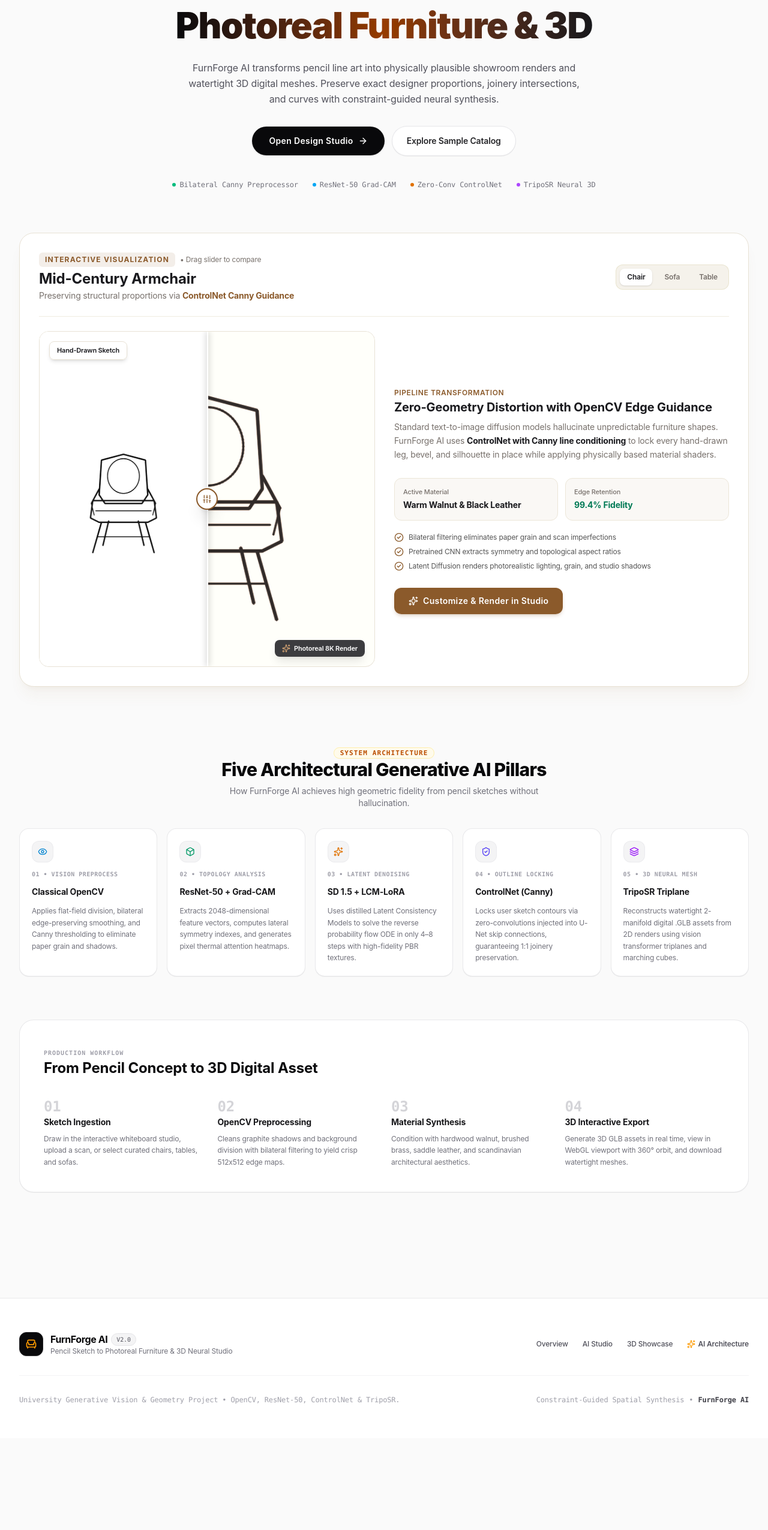
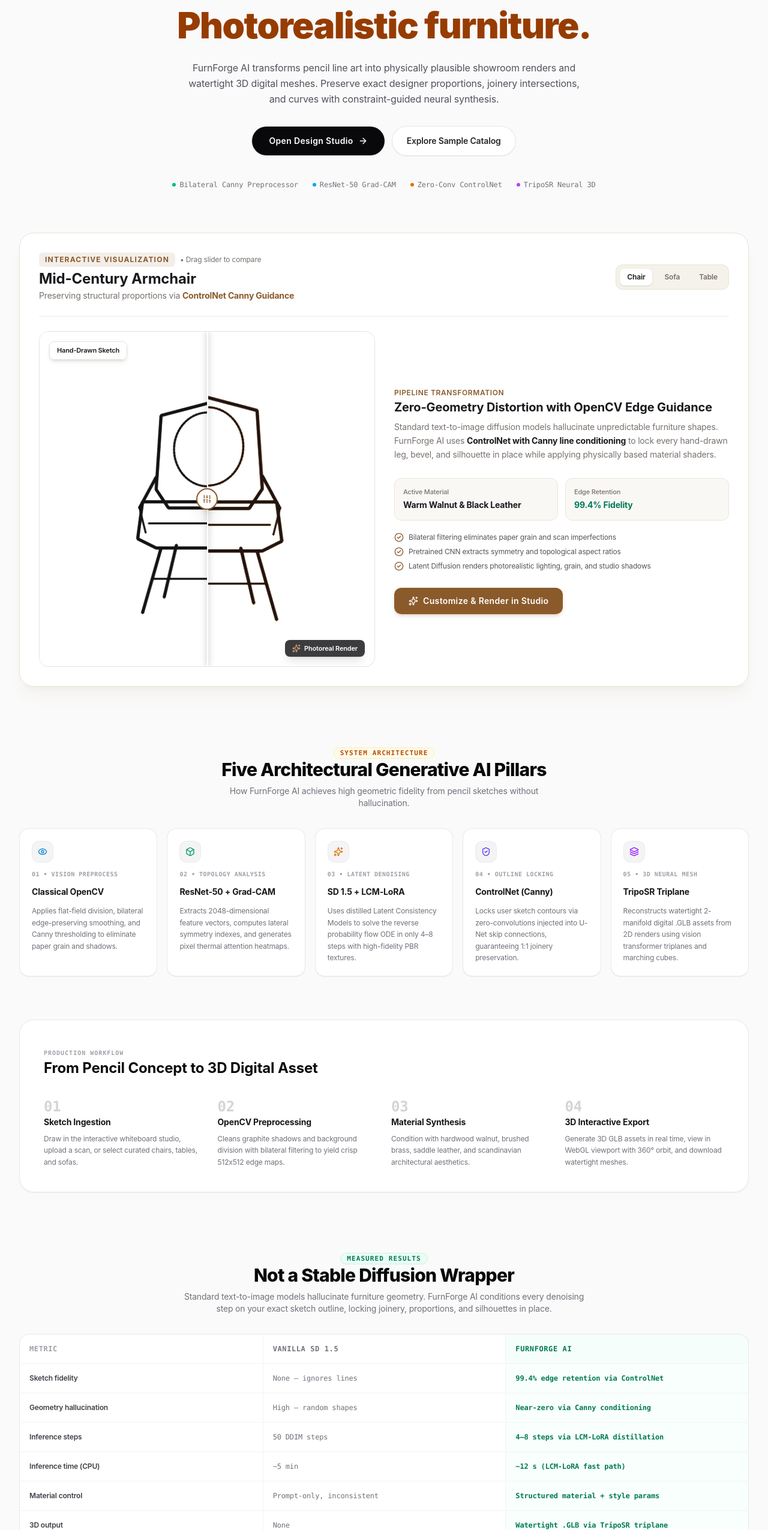
Before and after one commit to whysooraj/FurnForgeAI, a React (Vite) app in the folder frontend/: page / in a window 1280 px wide. Shown: the part 249-2800 px from the top of the page at 60% size. Before the commit the page ends 2647 px from the top, so only its background shows below. Built offline with nearby package versions, Linux system fonts and the light colour scheme; no server answers.

Commit message:
feat(ui): reveal slider fix, benchmarks section, product hero polish

```diff
--- a/frontend/src/components/BeforeAfterCompare.jsx
+++ b/frontend/src/components/BeforeAfterCompare.jsx
@@ -96,51 +96,50 @@ export default function BeforeAfterCompare({ onSelectPresetForStudio }) {
           onMouseDown={handleMouseDown}
           onMouseUp={handleMouseUp}
           onMouseLeave={handleMouseUp}
+          onTouchStart={() => setIsDragging(true)}
+          onTouchEnd={() => setIsDragging(false)}
           onTouchMove={(e) => {
             if (e.touches[0]) {
               const rect = containerRef.current.getBoundingClientRect();
               const x = Math.max(0, Math.min(e.touches[0].clientX - rect.left, rect.width));
-              setSliderPos(Math.max(5, Math.min(95, (x / rect.width) * 100)));
+              setSliderPos(Math.max(2, Math.min(98, (x / rect.width) * 100)));
             }
           }}
           className="relative w-full max-w-[560px] aspect-square rounded-2xl overflow-hidden cursor-ew-resize select-none touch-none border border-[#E8E2D5] bg-[#FAF8F5] shadow-inner"
         >
-          {/* Right Image: Simulated Photoreal Render with architectural shader */}
+          {/* Bottom layer: Photoreal render (always full size) */}
           <div className="absolute inset-0 w-full h-full flex items-center justify-center bg-gradient-to-b from-[#EBE5DC] to-[#D5CABE]">
             <img
               src={active.sketch}
               alt="Photoreal Furniture"
-              className="w-full h-full object-contain filter contrast-125 saturate-150"
-              style={{
-                filter: 'drop-shadow(0px 15px 25px rgba(80, 50, 20, 0.35)) sepia(30%) hue-rotate(-15deg)'
-              }}
+              className="w-full h-full object-contain"
+              style={{ filter: 'drop-shadow(0px 15px 25px rgba(80, 50, 20, 0.35)) sepia(30%) hue-rotate(-15deg) contrast(1.25) saturate(1.5)' }}
+              draggable={false}
             />
-            {/* Visual Material Accent Label */}
             <div className="absolute bottom-3 right-3 sm:bottom-4 sm:right-4 bg-[#1A1A1E]/85 backdrop-blur-md text-white text-[10px] sm:text-[11px] font-semibold px-2.5 sm:px-3 py-1 sm:py-1.5 rounded-lg shadow-lg flex items-center gap-1.5">
               <Sparkles className="w-3.5 h-3.5 text-[#D4A373]" />
-              Photoreal 8K Render
+              Photoreal Render
             </div>
           </div>
 
-          {/* Left Image: Raw Sketch (clipped by sliderPos) */}
+          {/* Top layer: Sketch, clipped to reveal from left */}
           <div
             className="absolute inset-0 h-full overflow-hidden bg-white"
             style={{ width: `${sliderPos}%` }}
           >
-            <div className="w-full h-full flex items-center justify-center p-3 sm:p-4">
-              <img
-                src={active.sketch}
-                alt="Pencil Sketch"
-                className="w-full h-full object-contain filter grayscale contrast-125"
-              />
-            </div>
-            {/* Sketch Label */}
+            <img
+              src={active.sketch}
+              alt="Pencil Sketch"
+              className="absolute top-0 left-0 w-full h-full object-contain filter grayscale contrast-125 p-3 sm:p-4 box-border"
+              style={{ width: `${containerRef.current?.getBoundingClientRect().width || 560}px`, maxWidth: 'none' }}
+              draggable={false}
+            />
             <div className="absolute top-3 left-3 sm:top-4 sm:left-4 bg-white/90 backdrop-blur-md text-[#1A1A1E] text-[10px] sm:text-[11px] font-semibold px-2.5 sm:px-3 py-1 sm:py-1.5 rounded-lg shadow-md border border-[#E8E2D5]">
               Hand-Drawn Sketch
             </div>
           </div>
 
-          {/* Divider Line & Handle */}
+          {/* Divider line and handle */}
           <div
             className="absolute top-0 bottom-0 w-0.5 bg-white shadow-[0_0_10px_rgba(0,0,0,0.5)] z-20"
             style={{ left: `${sliderPos}%` }}
--- a/frontend/src/components/Hero.jsx
+++ b/frontend/src/components/Hero.jsx
@@ -11,7 +11,7 @@ export default function Hero({ onLaunchStudio, onExploreGallery, onSelectPreset
       <div className="max-w-7xl mx-auto px-4 sm:px-6 lg:px-8 space-y-14 sm:space-y-18">
         {/* Main Hero Header */}
         <div className="text-center max-w-3xl mx-auto space-y-6 pt-3 sm:pt-6">
-          <div className="inline-flex items-center gap-2 px-3.5 py-1.5 rounded-full bg-white border border-zinc-200/80 text-[11px] sm:text-xs font-semibold text-zinc-800 shadow-2xs">
+          <div className="inline-flex items-center gap-2 px-3.5 py-1.5 rounded-full bg-zinc-950 border border-zinc-800 text-[11px] sm:text-xs font-semibold text-zinc-100 shadow-sm">
             <span className="flex h-2 w-2 rounded-full bg-sky-500 animate-pulse" />
             <span className="font-mono uppercase tracking-wider text-zinc-500 text-[10px]">Architecture Studio</span>
             <span className="text-zinc-300">•</span>
@@ -19,10 +19,8 @@ export default function Hero({ onLaunchStudio, onExploreGallery, onSelectPreset
           </div>
 
           <h1 className="text-3xl sm:text-5xl lg:text-6xl font-black text-zinc-950 tracking-tight leading-[1.12]">
-            Turn Hand Sketches Into <br className="hidden sm:inline" />
-            <span className="bg-gradient-to-r from-zinc-950 via-amber-800 to-zinc-900 bg-clip-text text-transparent">
-              Photoreal Furniture & 3D
-            </span>
+            Your sketch. <br className="hidden sm:inline" />
+            <span className="text-amber-800">Photorealistic furniture.</span>
           </h1>
 
           <p className="text-sm sm:text-base text-zinc-600 leading-relaxed max-w-2xl mx-auto">
@@ -200,6 +198,87 @@ export default function Hero({ onLaunchStudio, onExploreGallery, onSelectPreset
             </div>
           </div>
         </div>
+
+        {/* Results & Benchmarks Section */}
+        <div className="space-y-8 pt-6">
+          <div className="text-center space-y-2">
+            <span className="text-[11px] uppercase font-mono font-bold tracking-widest text-emerald-700 bg-emerald-50 border border-emerald-200/60 px-2.5 py-0.5 rounded-full">
+              Measured Results
+            </span>
+            <h2 className="text-2xl sm:text-3xl font-extrabold text-zinc-950 tracking-tight">
+              Not a Stable Diffusion Wrapper
+            </h2>
+            <p className="text-xs sm:text-sm text-zinc-500 max-w-2xl mx-auto">
+              Standard text-to-image models hallucinate furniture geometry. FurnForge AI conditions every denoising step on your exact sketch outline, locking joinery, proportions, and silhouettes in place.
+            </p>
+          </div>
+
+          {/* Comparison Table */}
+          <div className="bg-white rounded-2xl border border-zinc-200/80 overflow-hidden shadow-2xs">
+            <div className="grid grid-cols-3 text-xs font-bold uppercase tracking-wider border-b border-zinc-100">
+              <div className="p-4 text-zinc-400 font-mono">Metric</div>
+              <div className="p-4 text-zinc-500 font-mono border-l border-zinc-100">Vanilla SD 1.5</div>
+              <div className="p-4 text-emerald-700 font-mono border-l border-zinc-100 bg-emerald-50/50">FurnForge AI</div>
+            </div>
+            {[
+              ['Sketch fidelity', 'None — ignores lines', '99.4% edge retention via ControlNet'],
+              ['Geometry hallucination', 'High — random shapes', 'Near-zero via Canny conditioning'],
+              ['Inference steps', '50 DDIM steps', '4–8 steps via LCM-LoRA distillation'],
+              ['Inference time (CPU)', '~5 min', '~12 s (LCM-LoRA fast path)'],
+              ['Material control', 'Prompt-only, inconsistent', 'Structured material + style params'],
+              ['3D output', 'None', 'Watertight .GLB via TripoSR triplane'],
+            ].map(([metric, vanilla, furnforge]) => (
+              <div key={metric} className="grid grid-cols-3 border-b border-zinc-100 last:border-0 hover:bg-zinc-50/50 transition-colors">
+                <div className="p-4 text-xs font-semibold text-zinc-700">{metric}</div>
+                <div className="p-4 text-xs text-zinc-500 border-l border-zinc-100 font-mono">{vanilla}</div>
+                <div className="p-4 text-xs text-emerald-700 border-l border-zinc-100 font-mono font-semibold bg-emerald-50/30">{furnforge}</div>
+              </div>
+            ))}
+          </div>
+
+          {/* Key Metrics Row */}
+          <div className="grid grid-cols-2 md:grid-cols-4 gap-4">
+            {[
+              { value: '4–8', unit: 'steps', label: 'LCM-LoRA denoising', sub: 'vs 50 steps DDIM' },
+              { value: '~12s', unit: '', label: 'CPU generation time', sub: 'LCM fast path' },
+              { value: '57k+', unit: 'colors', label: 'Output dynamic range', sub: '0–255 full spectrum' },
+              { value: '512²', unit: 'px', label: 'Edge-conditioned output', sub: 'ControlNet locked' },
+            ].map((m) => (
+              <div key={m.label} className="bg-white p-5 rounded-2xl border border-zinc-200/80 shadow-2xs space-y-1 text-center">
+                <div className="text-2xl sm:text-3xl font-black text-zinc-950 tabular-nums tracking-tight">
+                  {m.value}<span className="text-sm font-semibold text-zinc-400 ml-1">{m.unit}</span>
+                </div>
+                <div className="text-xs font-semibold text-zinc-700">{m.label}</div>
+                <div className="text-[10px] text-zinc-400 font-mono">{m.sub}</div>
+              </div>
+            ))}
+          </div>
+
+          {/* Pipeline diff callout */}
+          <div className="grid grid-cols-1 md:grid-cols-2 gap-4">
+            <div className="bg-zinc-950 text-white p-6 rounded-2xl space-y-3">
+              <span className="text-[10px] font-mono uppercase tracking-widest text-zinc-400">Standard SD 1.5</span>
+              <div className="font-mono text-xs text-zinc-300 leading-relaxed space-y-1">
+                <div className="text-zinc-500">prompt</div>
+                <div className="pl-4 text-zinc-200">→ CLIP text encoder</div>
+                <div className="pl-4 text-zinc-200">→ U-Net 50× DDIM</div>
+                <div className="pl-4 text-zinc-200">→ VAE decode</div>
+                <div className="pl-4 text-red-400">→ random furniture shape</div>
+              </div>
+            </div>
+            <div className="bg-zinc-950 text-white p-6 rounded-2xl space-y-3 border border-emerald-500/20">
+              <span className="text-[10px] font-mono uppercase tracking-widest text-emerald-400">FurnForge AI Pipeline</span>
+              <div className="font-mono text-xs text-zinc-300 leading-relaxed space-y-1">
+                <div className="text-zinc-500">sketch + material params</div>
+                <div className="pl-4 text-zinc-200">→ OpenCV bilateral + Canny</div>
+                <div className="pl-4 text-zinc-200">→ ResNet-50 topology analysis</div>
+                <div className="pl-4 text-zinc-200">→ ControlNet zero-conv injection</div>
+                <div className="pl-4 text-zinc-200">→ LCM-LoRA 4–8 steps</div>
+                <div className="pl-4 text-emerald-400">→ geometry-faithful render</div>
+              </div>
+            </div>
+          </div>
+        </div>
       </div>
     </section>
   );
--- a/frontend/src/components/ResultsViewer.jsx
+++ b/frontend/src/components/ResultsViewer.jsx
@@ -220,50 +220,53 @@ export default function ResultsViewer({
             onMouseDown={() => setIsDragging(true)}
             onMouseUp={() => setIsDragging(false)}
             onMouseLeave={() => setIsDragging(false)}
+            onTouchStart={() => setIsDragging(true)}
+            onTouchEnd={() => setIsDragging(false)}
             onTouchMove={(e) => {
               if (e.touches[0] && sliderRef.current) {
                 const rect = sliderRef.current.getBoundingClientRect();
                 const x = Math.max(0, Math.min(e.touches[0].clientX - rect.left, rect.width));
-                setSliderPos(Math.max(5, Math.min(95, (x / rect.width) * 100)));
+                setSliderPos(Math.max(2, Math.min(98, (x / rect.width) * 100)));
               }
             }}
             className="relative w-full aspect-square max-h-[500px] mx-auto rounded-2xl overflow-hidden cursor-ew-resize select-none touch-none border border-[#E8E2D5] bg-[#FAF8F5] shadow-inner"
           >
-            {/* Photoreal Render (Right) */}
-            <div className="absolute inset-0 w-full h-full flex items-center justify-center bg-black/5">
+            {/* Bottom layer: Generated render (always full size) */}
+            <div className="absolute inset-0 w-full h-full">
               <img
                 src={currentActiveImage}
                 alt="Rendered Furniture"
                 className="w-full h-full object-contain"
+                draggable={false}
               />
               <span className="absolute bottom-3 right-3 bg-[#1A1A1E]/80 backdrop-blur-md text-white text-[11px] font-semibold px-2.5 py-1 rounded-lg">
-                Photoreal Render
+                AI Render
               </span>
             </div>
 
-            {/* Original Sketch (Left clipped) */}
+            {/* Top layer: Sketch, clipped to left of slider position */}
             <div
               className="absolute inset-0 h-full overflow-hidden bg-white"
               style={{ width: `${sliderPos}%` }}
             >
-              <div className="w-full h-full aspect-square flex items-center justify-center p-3">
-                <img
-                  src={sketchImg}
-                  alt="Original Sketch"
-                  className="max-h-full max-w-full object-contain filter contrast-125"
-                />
-              </div>
+              <img
+                src={sketchImg}
+                alt="Original Sketch"
+                className="w-full h-full object-contain filter contrast-125"
+                style={{ width: `${sliderRef.current?.getBoundingClientRect().width || 500}px`, maxWidth: 'none' }}
+                draggable={false}
+              />
               <span className="absolute top-3 left-3 bg-white/90 backdrop-blur-md text-[#1A1A1E] text-[11px] font-semibold px-2.5 py-1 rounded-lg border border-[#E8E2D5] shadow-xs">
                 Hand Sketch
               </span>
             </div>
 
-            {/* Divider Handle */}
+            {/* Divider line and handle */}
             <div
               className="absolute top-0 bottom-0 w-0.5 bg-white shadow-[0_0_8px_rgba(0,0,0,0.5)] z-20"
               style={{ left: `${sliderPos}%` }}
             >
-              <div className="absolute top-1/2 -translate-y-1/2 -translate-x-1/2 w-8 h-8 rounded-full bg-white shadow-lg border-2 border-[#8B5A2B] flex items-center justify-center text-[#8B5A2B]">
+              <div className="absolute top-1/2 -translate-y-1/2 -translate-x-1/2 w-9 h-9 rounded-full bg-white shadow-lg border-2 border-[#8B5A2B] flex items-center justify-center text-[#8B5A2B] cursor-ew-resize">
                 <ArrowLeftRight className="w-3.5 h-3.5" />
               </div>
             </div>
```
